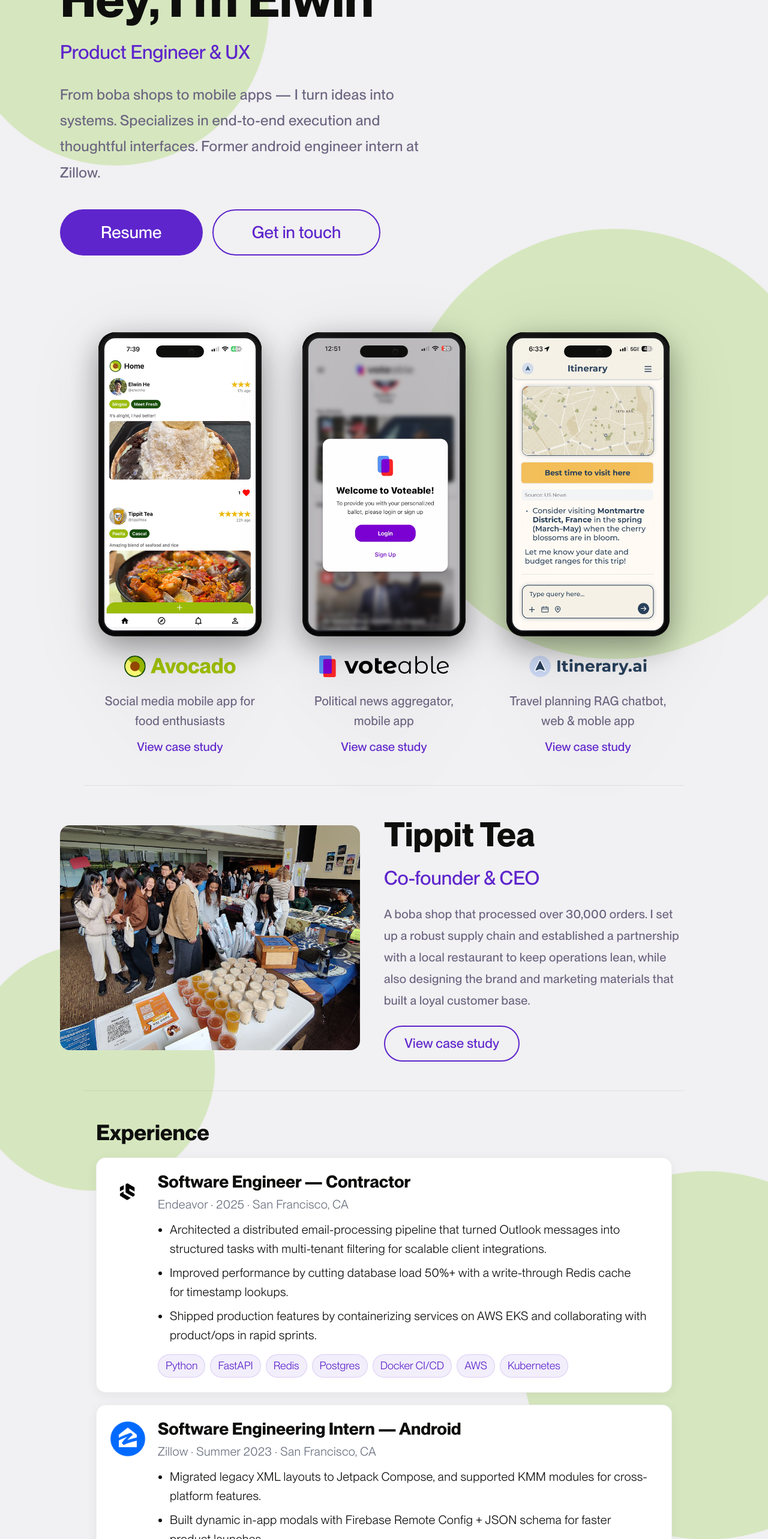
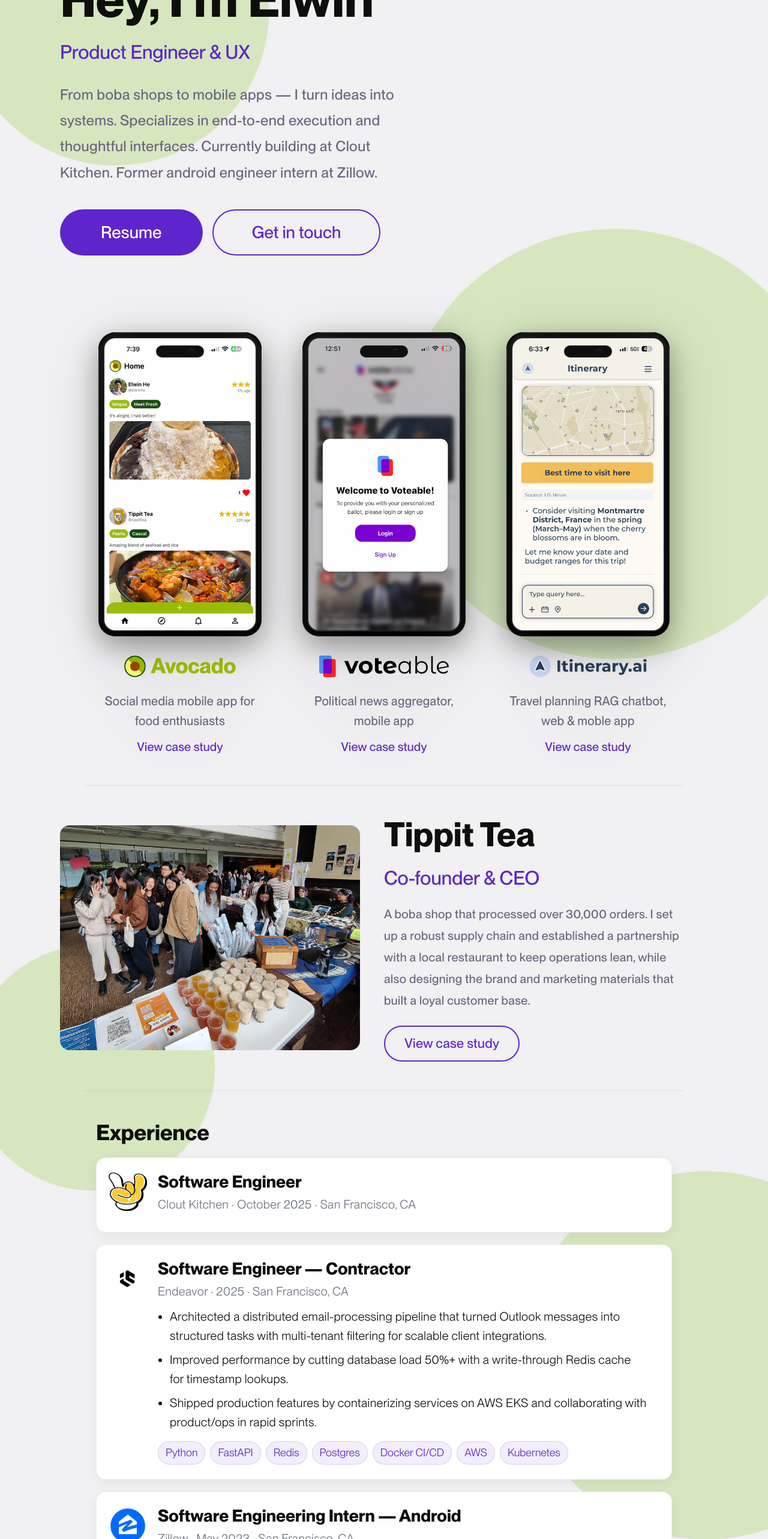
Before and after one commit to elwinhe/portfoliowebsite, a React (Vite) app: page / in a window 1280 px wide. Shown: the part 200-2766 px from the top of the page at 60% size. Built offline with nearby package versions, Linux system fonts and the light colour scheme; grey boxes are pictures that could not be loaded.

Commit message:
added clout kitchen experience

```diff
--- a/src/pages/Home.jsx
+++ b/src/pages/Home.jsx
@@ -164,7 +164,7 @@
             <div className="text-1">Hey, I'm Elwin</div>
             <div className="text-2">Product Engineer & UX</div>
             <div className="text-3">
-              From boba shops to mobile apps — I turn ideas into systems. Specializes in end-to-end execution and thoughtful interfaces. Former android engineer intern at Zillow.
+              From boba shops to mobile apps — I turn ideas into systems. Specializes in end-to-end execution and thoughtful interfaces. Currently building at Clout Kitchen. Former android engineer intern at Zillow.
             </div>
             <ul className="links">
               <li className="resume"><a href={new URL('../assets/RESUME_ELWIN_2025.pdf', import.meta.url).href} target="_blank" rel="noopener noreferrer" className="btn btn-solid">Resume</a></li>
@@ -262,6 +262,16 @@
       <section className="section experience" id="experience" ref={experienceRef}>
         <h2 className="section-title">Experience</h2>
         <ExperienceCard
+          logoSrc={new URL('../assets/ck.png', import.meta.url).href}
+          logoAlt="Clout Kitchen"
+          role="Software Engineer"
+          meta="Clout Kitchen · October 2025 · San Francisco, CA"
+          points={[
+          ]}
+          tags={[
+          ]}
+        />
+        <ExperienceCard
           logoSrc={new URL('../assets/endv_logo.png', import.meta.url).href}
           logoAlt="Endeavor"
           role="Software Engineer — Contractor"
@@ -279,7 +289,7 @@
           logoSrc={new URL('../assets/zillow_logo.png', import.meta.url).href}
           logoAlt="Zillow"
           role="Software Engineering Intern — Android"
-          meta="Zillow · Summer 2023 · San Francisco, CA"
+          meta="Zillow · May 2023 · San Francisco, CA"
           points={[
             'Migrated legacy XML layouts to Jetpack Compose, and supported KMM modules for cross-platform features.',
             'Built dynamic in-app modals with Firebase Remote Config + JSON schema for faster product launches.',
@@ -294,7 +304,7 @@
       <hr className="section-divider"/>
 
       <section className="section contact" id="contact" ref={contactRef}>
-        <h2 className="section-title">Let’s build together</h2>
+        <h2 className="section-title">Let's build together</h2>
         <p className="contact-sub">Open to iOS/Android, product engineering, UX, and scrappy dev roles.</p>
 
         <ContactForm />
```
Also changed, not shown: src/assets/ck.png (added).
